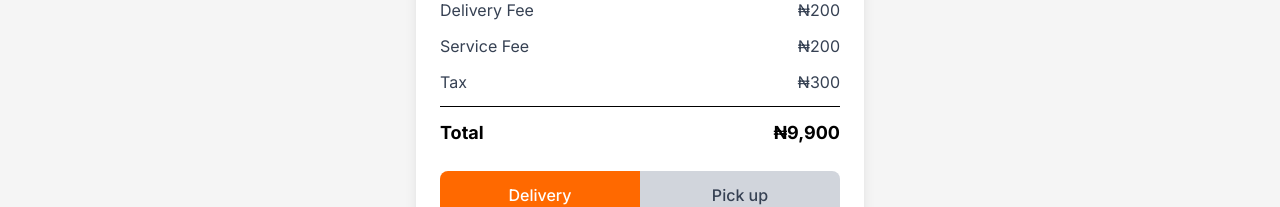
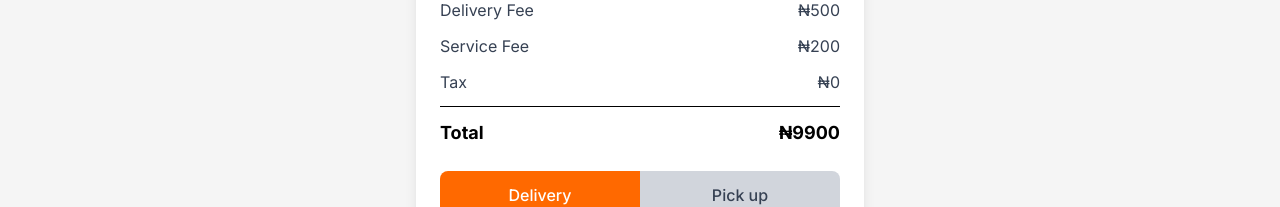
Before and after one commit to MasterIfeanyi/trueminds-restaurant, a React (Vite) app: page /my-orders in a window 1280 px wide. Shown: the part 366-573 px from the top of the page. Built offline with nearby package versions, Linux system fonts and the light colour scheme.

Commit message:
calculate total

```diff
--- a/src/pages/Checkout/OrderSummary.jsx
+++ b/src/pages/Checkout/OrderSummary.jsx
@@ -10,12 +10,14 @@ const OrderSummary = () => {
   const [promoCode, setPromoCode] = useState('');
   const [specialInstructions, setSpecialInstructions] = useState('');
 
+  let total;
+
   const orderDetails = {
-    subtotal: 2200,
-    deliveryFee: 200,
+    subtotal: 9200,
+    deliveryFee: 500,
     serviceFee: 200,
-    tax: 300,
-    total: 9900
+    tax: 0,
+    total: {total}
   };
 
   const handleDeliveryMethodClick = (method) => {
@@ -108,7 +110,7 @@ const OrderSummary = () => {
           <div className="border-t pt-3">
             <div className="flex justify-between font-bold text-lg">
               <span>Total</span>
-              <span>₦{orderDetails.total.toLocaleString()}</span>
+              <span>₦{total = parseInt(orderDetails.subtotal) + parseInt(orderDetails.deliveryFee) + parseInt(orderDetails.serviceFee) + parseInt(orderDetails.tax)}</span>
             </div>
           </div>
         </div>
```
Also changed, not shown: src/pages/Checkout/DeliveryDetails.jsx (+0 -7 lines).
